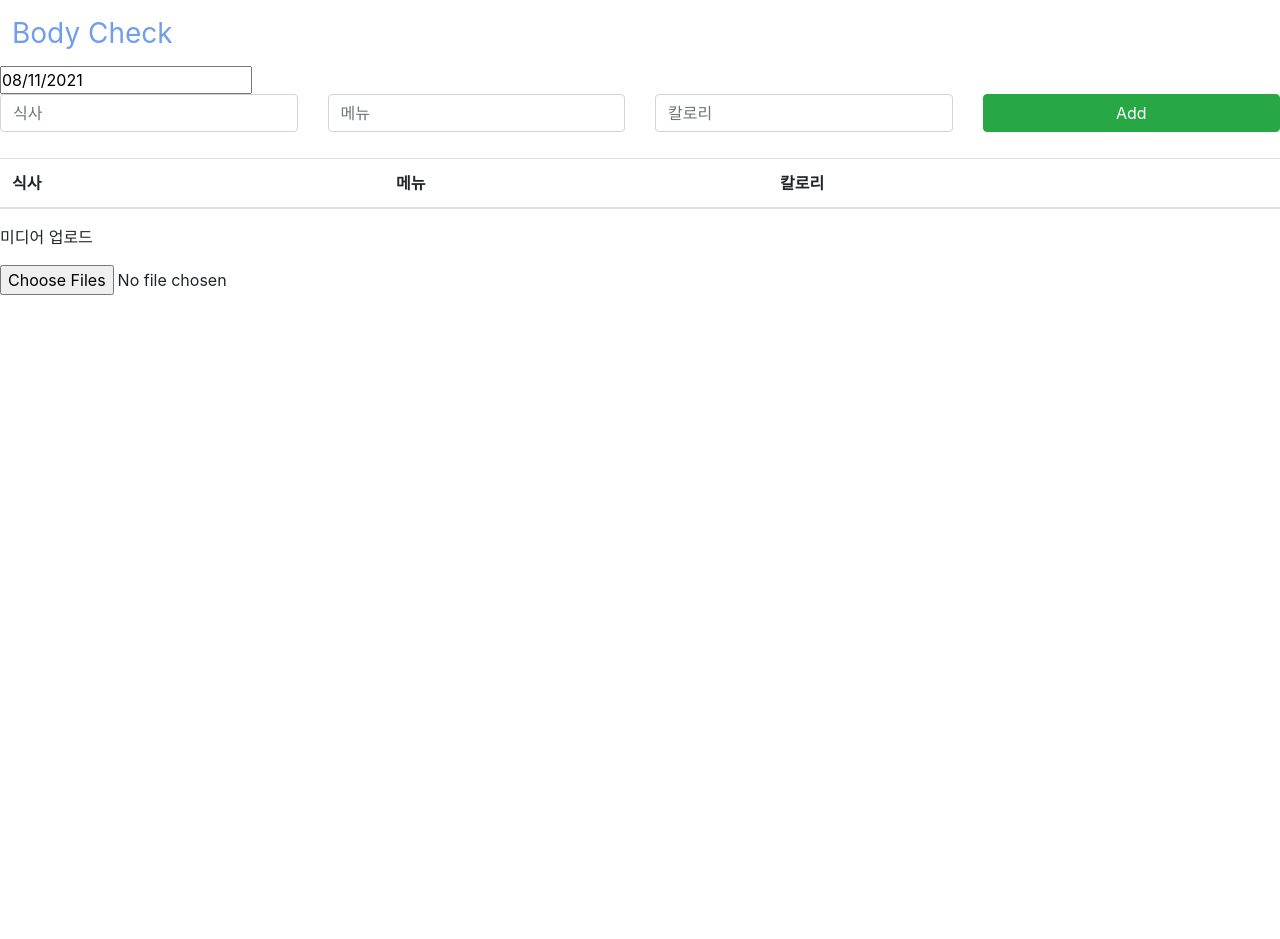
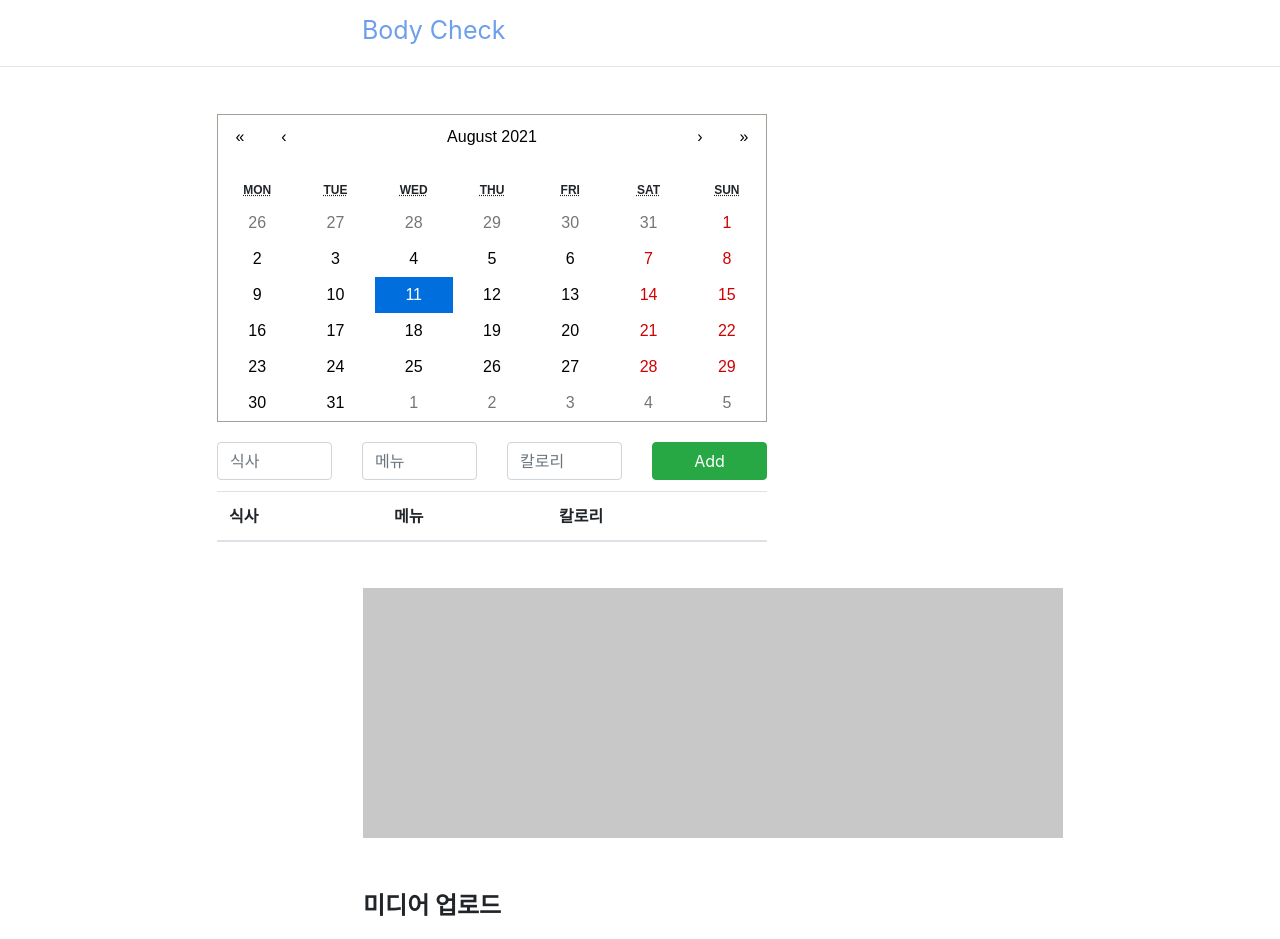
Before and after one commit to Cherrlyy/wep-dietTable, a React (Create React App) app: page / in a window 1280 px wide. Shown: the top 939 px of the page. Before the commit the page ends 800 px from the top, so only its background shows below. Built offline with nearby package versions, Linux system fonts and the light colour scheme.

Commit message:
no message

```diff
--- a/package.json
+++ b/package.json
@@ -8,8 +8,11 @@
     "@testing-library/user-event": "^12.1.10",
     "bootstrap": "^5.1.0",
     "dayjs": "^1.10.6",
+    "lodash.once": "^4.1.1",
+    "moment": "^2.29.1",
     "react": "^17.0.2",
     "react-bootstrap": "^1.6.1",
+    "react-calendar": "^3.4.0",
     "react-datepicker": "^4.2.0",
     "react-dom": "^17.0.2",
     "react-scripts": "4.0.3",
--- a/src/App.css
+++ b/src/App.css
@@ -1,17 +1,62 @@
 * {
-  padding: 0;
-  margin: 0;
+  padding: 0px;
+  margin: 0px;
   box-sizing: border-box;
 }
 
 header {
   display: flex;
   justify-content: space-between;
-  padding: 12px;
+  padding-top: 12px;
+  padding-left: 12px;
   background-color: white;
-  color: #6E9FED;
 }
 
-header .logo {
-  font-size: 28px;
+.title {
+  font-size: 25px;
+  margin-left: 350px;
+  color: #6e9fed;
+  border: 0;
+  outline: 0;
+  background-color: white;
 }
+.title:focus {
+  border: 0;
+  outline: 0;
+}
+
+.title:hover {
+  color: #3c70c4;
+}
+
+section {
+  margin: 17px;
+}
+
+.left {
+  float: left;
+  margin-left: 200px;
+  margin-top: 30px;
+}
+
+.right {
+  float: right;
+  margin-right: 200px;
+  margin-top: 30px;
+}
+
+.diet-table {
+  width: 550px;
+}
+
+.exercise-table {
+  width: 700px;
+  height: 250px;
+  background-color: #c8c8c8;
+  margin-bottom: 50px;
+}
+
+.media {
+  font-weight: bold;
+  font-size: 24px;
+}
--- a/src/App.js
+++ b/src/App.js
@@ -1,11 +1,9 @@
-import logo from './logo.svg';
-import './App.css';
-import React, { useState } from 'react';
-import ReactDOM from 'react-dom';
-import { Navbar, Nav, NavDropdown, Button, Jumbotron } from 'react-bootstrap';
+import "./App.css";
+import React, { useState } from "react";
+import ReactDOM from "react-dom";
 import Container from "./contents/dietTable";
-import Example from "./contents/calendar";
-import Media from "./contents/mediaUpload";
+import MyApp from "./contents/calendar";
+import Preview from "./contents/preview";
 
 // import React from 'react';
 // import logo from './logo.svg';
@@ -17,24 +15,30 @@ function App() {
       <body>
         <header className="App-header">
           <div className="logo">
-            <span className="title">Body Check</span>
+            <button className="title">Body Check</button>
           </div>
           <div className="icon">
             <i className="icon-signal"></i>
             <i className="icon-my"></i>
           </div>
         </header>
+        <hr></hr>
         <section>
-          <div className="calendar">
-            <Example />
+          <div className="left">
+            <div className="calendar">
+              <MyApp />
+            </div>
+            <div className="diet-table">
+              <Container />
+            </div>
           </div>
-          <div className="exercise-table"></div>
-          <div className="diet-table">
-            <Container />
-          </div>
-          <div className="media-upload">
-            <p>미디어 업로드</p>
-            <Media />
+
+          <div className="right">
+            <div className="exercise-table"></div>
+            <div className="media-upload">
+              <p className="media">미디어 업로드</p>
+              <Preview />
+            </div>
           </div>
         </section>
       </body>
--- a/src/contents/calendar.css
+++ b/src/contents/calendar.css
@@ -1,135 +1,4 @@
 .react-calendar {
-    width: 350px;
-    max-width: 100%;
-    background: white;
-    border: 1px solid #a0a096;
-    font-family: Arial, Helvetica, sans-serif;
-    line-height: 1.125em;
-  }
-  .react-calendar--doubleView {
-    width: 700px;
-  }
-  .react-calendar--doubleView .react-calendar__viewContainer {
-    display: flex;
-    margin: -0.5em;
-  }
-  .react-calendar--doubleView .react-calendar__viewContainer > * {
-    width: 50%;
-    margin: 0.5em;
-  }
-  .react-calendar,
-  .react-calendar *,
-  .react-calendar *:before,
-  .react-calendar *:after {
-    -moz-box-sizing: border-box;
-    -webkit-box-sizing: border-box;
-    box-sizing: border-box;
-  }
-  .react-calendar button {
-    margin: 0;
-    border: 0;
-    outline: none;
-  }
-  .react-calendar button:enabled:hover {
-    cursor: pointer;
-  }
-  .react-calendar__navigation {
-    height: 44px;
-    margin-bottom: 1em;
-  }
-  .react-calendar__navigation button {
-    min-width: 44px;
-    background: none;
-  }
-  .react-calendar__navigation button:enabled:hover,
-  .react-calendar__navigation button:enabled:focus {
-    background-color: #e6e6e6;
-  }
-  .react-calendar__navigation button[disabled] {
-    background-color: #f0f0f0;
-  }
-  .react-calendar__month-view__weekdays {
-    text-align: center;
-    text-transform: uppercase;
-    font-weight: bold;
-    font-size: 0.75em;
-  }
-  .react-calendar__month-view__weekdays__weekday {
-    padding: 0.5em;
-  }
-  .react-calendar__month-view__weekNumbers {
-    font-weight: bold;
-  }
-  .react-calendar__month-view__weekNumbers .react-calendar__tile {
-    display: flex;
-    align-items: center;
-    justify-content: center;
-    font-size: 0.75em;
-    padding: calc(0.75em / 0.75) calc(0.5em / 0.75);
-  }
-  .react-calendar__month-view__days__day--weekend {
-    color: #d10000;
-  }
-  .react-calendar__month-view__days__day--neighboringMonth {
-    color: #757575;
-  }
-  .react-calendar__year-view .react-calendar__tile,
-  .react-calendar__decade-view .react-calendar__tile,
-  .react-calendar__century-view .react-calendar__tile {
-    padding: 2em 0.5em;
-  }
-  .react-calendar__tile {
-    max-width: 100%;
-    text-align: center;
-    padding: 0.75em 0.5em;
-    background: none;
-  }
-  .react-calendar__tile:disabled {
-    background-color: #f0f0f0;
-  }
-  .react-calendar__tile:enabled:hover,
-  .react-calendar__tile:enabled:focus {
-    background-color: #e6e6e6;
-  }
-  .react-calendar__tile--now {
-    background: #ffff76;
-  }
-  .react-calendar__tile--now:enabled:hover,
-  .react-calendar__tile--now:enabled:focus {
-    background: #ffffa9;
-  }
-  .react-calendar__tile--hasActive {
-    background: #76baff;
-  }
-  .react-calendar__tile--hasActive:enabled:hover,
-  .react-calendar__tile--hasActive:enabled:focus {
-    background: #a9d4ff;
-  }
-  .react-calendar__tile--active {
-    background: #006edc;
-    color: white;
-  }
-  .react-calendar__tile--active:enabled:hover,
-  .react-calendar__tile--active:enabled:focus {
-    background: #1087ff;
-  }
-  .react-calendar--selectRange .react-calendar__tile--hover {
-    background-color: #e6e6e6;
-  }
-
-
-  .gray, .red, .blue {
-    font-weight: bolder;
-  }
-
-  .blue {
-    background-color: #0000ff;
-  }
-
-  .red {
-    background-color: #ff0000;
-  }
-
-  .green {
-    background-color: #00ff00;
-  }
+  width: 550px;
+  margin-bottom: 20px;
+}
--- a/src/contents/calendar.js
+++ b/src/contents/calendar.js
@@ -1,13 +1,16 @@
 import React, { useState } from "react";
-import DatePicker from "react-datepicker";
+import Calendar from "react-calendar";
+import "react-calendar/dist/Calendar.css";
+import "./calendar.css";
 
-import "react-datepicker/dist/react-datepicker.css"
+function MyApp() {
+  const [value, onChange] = useState(new Date());
 
-function Example() {
-    const [startDate, setStartDate] = useState(new Date());
-    return (
-        <DatePicker selected={startDate} onChange={date => setStartDate(date)} />
-    );
+  return (
+    <div>
+      <Calendar onChange={onChange} value={value} />
+    </div>
+  );
 }
 
-export default Example;
+export default MyApp;
--- a/src/contents/dietTable.js
+++ b/src/contents/dietTable.js
@@ -35,6 +35,7 @@ constructor(props) {
   }
 }
 
+
  class Input extends React.Component {
    constructor(props) {
     super(props);
@@ -50,7 +51,7 @@ constructor(props) {
 
 class Column extends React.Component {
   render(){
-    return <td style={{ "width": "2%" }}>
+    return <td style={{ "width": "30%" }}>
       {this.props.placeholder}
     </td>
   }
--- /dev/null
+++ b/src/contents/preview.js
@@ -0,0 +1,43 @@
+import React, { useState } from 'react';
+
+class Preview extends React.Component {
+  state = { selectedFiles: null };
+  componentDidUpdate = prevState => {
+    if (prevState.selectedFiles !== this.state.selectedFiles) {
+      this.renderPreviews();
+    }
+  };
+
+  renderPreviews = () => {
+    const { selectedFiles } = this.state;
+    const previewContainer = document.getElementById("preview-container");
+    for (let i = 0; i < selectedFiles.length; i++) {
+      const preview = document.createElement("img");
+      preview.id = `preview_${i}`;
+      previewContainer.appendChild(preview);
+      const reader = new FileReader();
+      reader.onload = function(evt) {
+        preview.src = reader.result;
+      };
+      reader.readAsDataURL(selectedFiles[i]);
+    }
+  };
+  fileChangedHandler = event => {
+    const files = event.target.files;
+    this.setState({
+      selectedFiles: files
+    });
+  };
+  render() {
+    return (
+      <div className="Preview" style={{"marginTop": "10px"}}>
+        <input type="file" multiple onChange={this.fileChangedHandler} />
+        <p></p>
+        <div id="preview-container" style={{"width":"500px", "height":"250px"}} />
+
+      </div>
+    );
+  }
+}
+
+export default Preview;
```
Also changed, not shown: src/index.js (line endings or trailing spaces), 1 other file (tests, documents, lock files or other folders).
